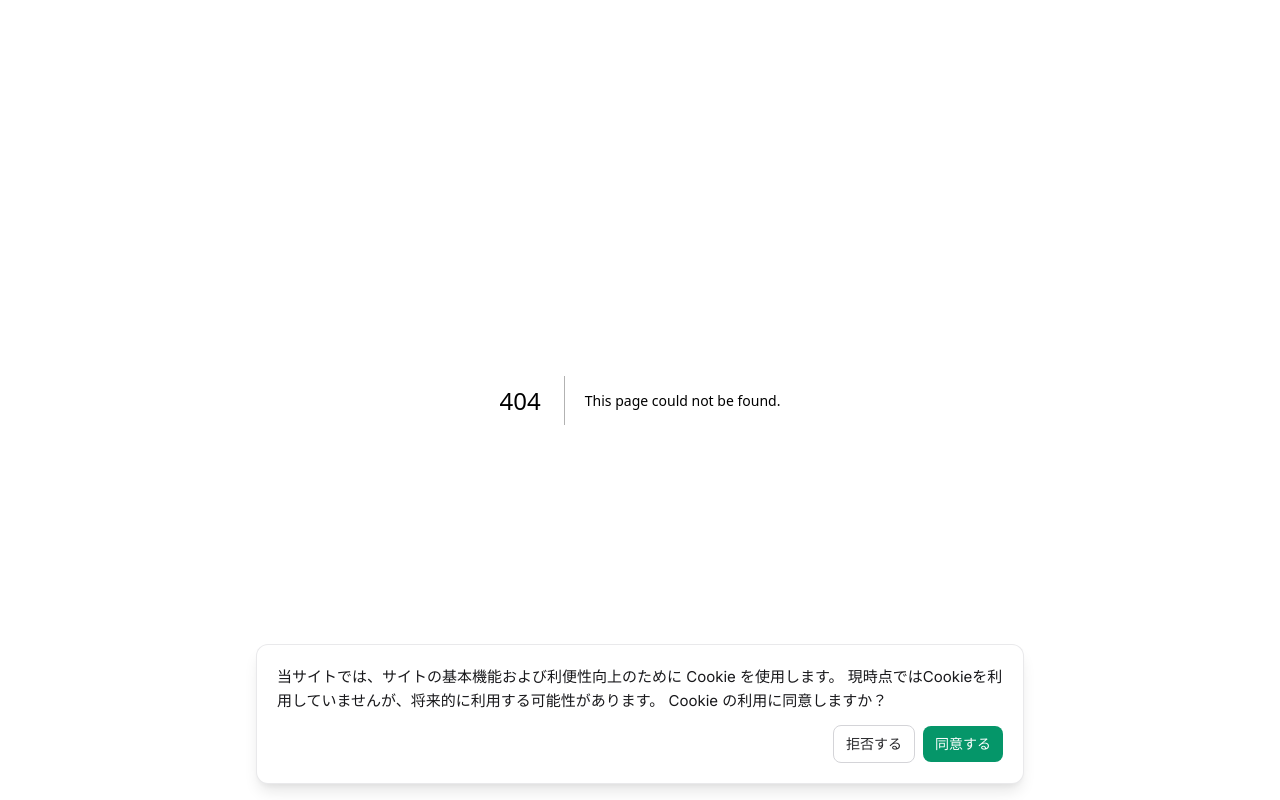
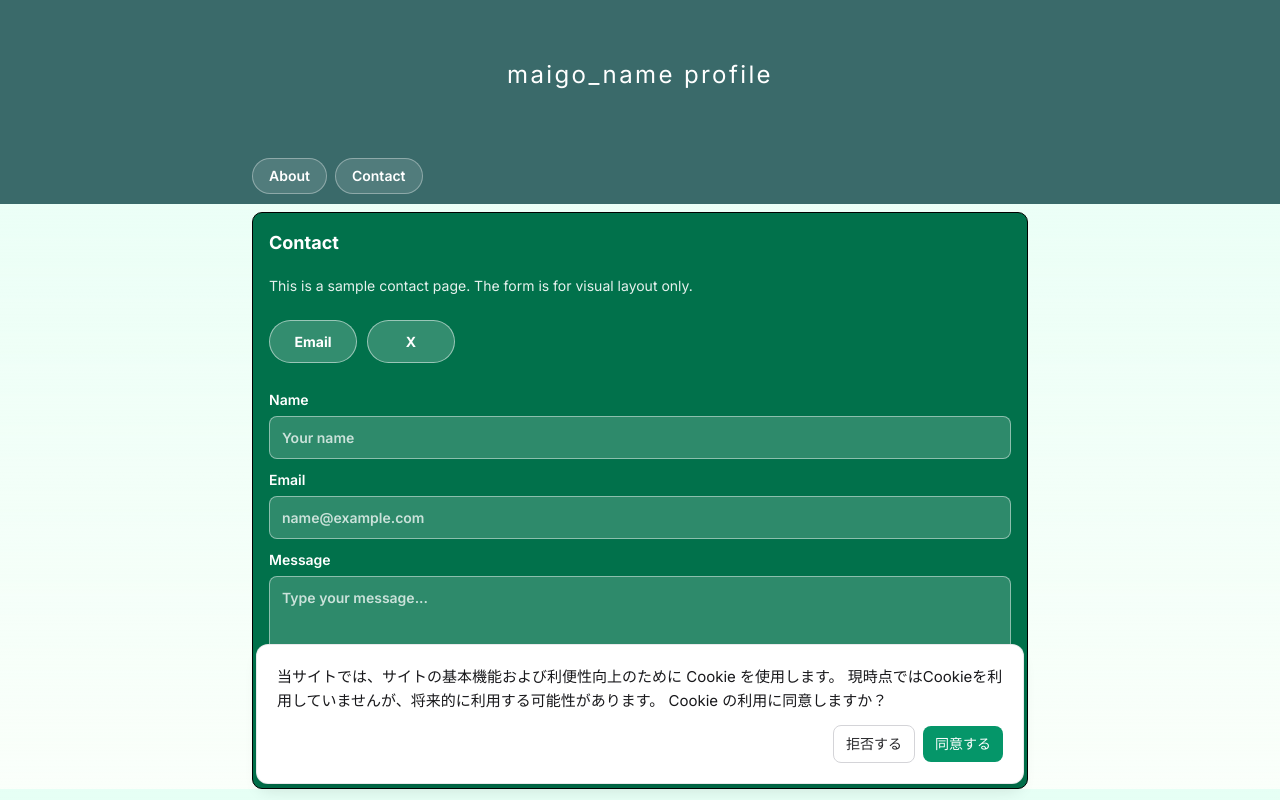
Before and after one commit to keyno63/profile.maigo-name.tokyo, a Next.js app in the folder website/: page /contact in a window 1280 px wide. Before the commit this address had no page. Built offline with nearby package versions, Linux system fonts and the light colour scheme.

Commit message:
add contact page

```diff
--- /dev/null
+++ b/website/app/contact/page.tsx
@@ -0,0 +1,14 @@
+import React from "react";
+import Header from "@/features/header";
+import Menu from "@/features/menu";
+import { ContactPage } from "@/features/contact/page";
+
+export default function Contact() {
+    return (
+        <>
+            <Header />
+            <Menu />
+            <ContactPage />
+        </>
+    );
+}
--- /dev/null
+++ b/website/features/contact/page.tsx
@@ -0,0 +1,48 @@
+import styles from "./styles.module.css";
+
+export const ContactPage: React.FC = () => {
+    return (
+        <div className={styles.contents}>
+            <div className={styles.contents_wrapper}>
+                <section className={styles.contact_section}>
+                    <h2>Contact</h2>
+                    <p className={styles.description}>
+                        This is a sample contact page. The form is for visual layout only.
+                    </p>
+                    <div className={styles.contact_actions}>
+                        <a href="mailto:sample@example.com" className={styles.contact_button}>
+                            Email
+                        </a>
+                        <a
+                            href="https://x.com/sample_account"
+                            target="_blank"
+                            rel="noreferrer"
+                            className={styles.contact_button}
+                        >
+                            X
+                        </a>
+                    </div>
+
+                    <div className={styles.form_grid}>
+                        <label className={styles.field}>
+                            <span>Name</span>
+                            <input type="text" placeholder="Your name" disabled />
+                        </label>
+                        <label className={styles.field}>
+                            <span>Email</span>
+                            <input type="email" placeholder="name@example.com" disabled />
+                        </label>
+                        <label className={styles.field_message}>
+                            <span>Message</span>
+                            <textarea placeholder="Type your message..." rows={5} disabled />
+                        </label>
+                    </div>
+
+                    <button type="button" className={styles.submit_button} disabled>
+                        Send (Sample)
+                    </button>
+                </section>
+            </div>
+        </div>
+    );
+};
--- /dev/null
+++ b/website/features/contact/styles.module.css
@@ -0,0 +1,86 @@
+.contents {
+    width: 100%;
+    margin: 0 auto;
+    display: flex;
+    justify-content: center;
+    position: relative;
+}
+
+.contents_wrapper {
+    width: 100%;
+    max-width: 800px;
+    padding: 0 12px;
+}
+
+.contact_section {
+    gap: 12px;
+}
+
+.description {
+    margin-top: 0.5em;
+    font-size: 14px;
+    opacity: 0.9;
+}
+
+.contact_actions {
+    margin-top: 12px;
+    display: flex;
+    gap: 10px;
+    flex-wrap: wrap;
+}
+
+.contact_button {
+    display: inline-flex;
+    align-items: center;
+    justify-content: center;
+    min-width: 88px;
+    border: 1px solid rgb(255 255 255 / 0.5);
+    border-radius: 999px;
+    background: rgb(255 255 255 / 0.2);
+    color: white;
+    text-decoration: none;
+    font-weight: 700;
+    font-size: 14px;
+    padding: 10px 16px;
+}
+
+.form_grid {
+    margin-top: 14px;
+    display: grid;
+    gap: 10px;
+}
+
+.field,
+.field_message {
+    display: flex;
+    flex-direction: column;
+    gap: 6px;
+    font-size: 14px;
+    font-weight: 600;
+}
+
+.field input,
+.field_message textarea {
+    width: 100%;
+    border: 1px solid rgb(255 255 255 / 0.45);
+    border-radius: 8px;
+    padding: 10px 12px;
+    background: rgb(255 255 255 / 0.18);
+    color: white;
+}
+
+.field input::placeholder,
+.field_message textarea::placeholder {
+    color: rgb(255 255 255 / 0.75);
+}
+
+.submit_button {
+    margin-top: 14px;
+    border: 1px solid rgb(255 255 255 / 0.5);
+    border-radius: 999px;
+    background: rgb(255 255 255 / 0.2);
+    color: white;
+    font-weight: 700;
+    font-size: 14px;
+    padding: 10px 18px;
+}
```
